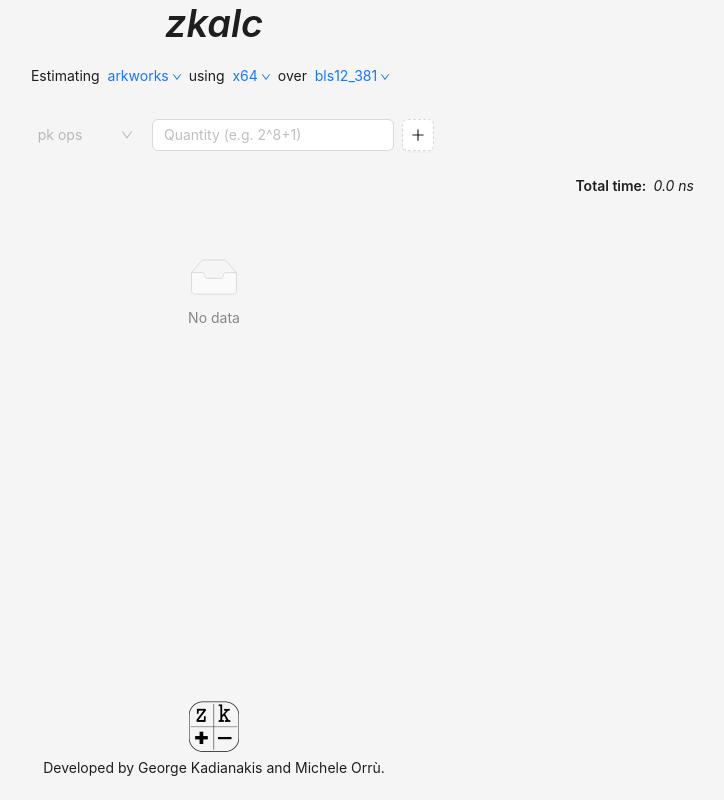
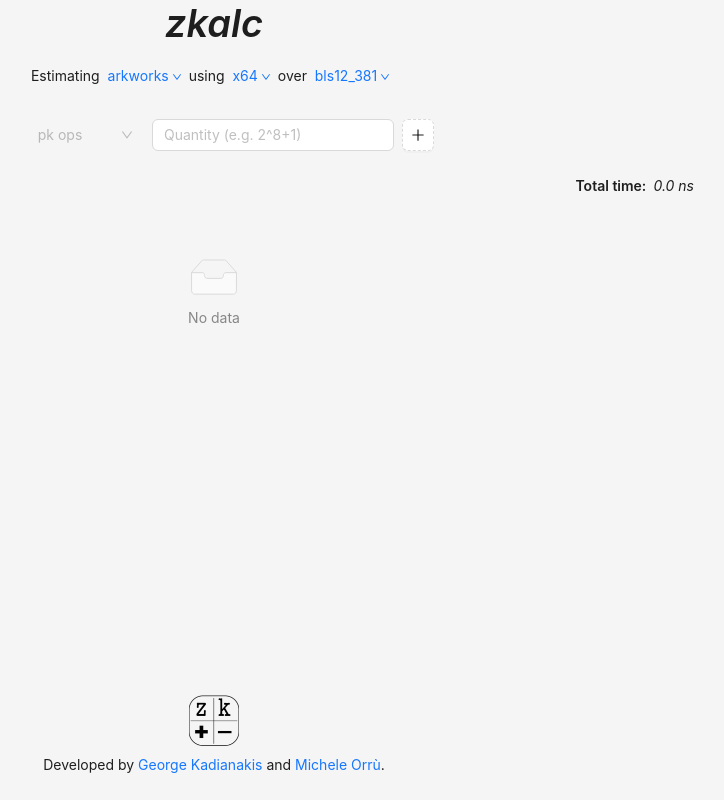
Before and after one commit to mmaker/zkalc, a Next.js app in the folder frontend/: page / in a window 1280 px wide. Shown: the whole page, without its empty margins (426-1150 px from the left). Built offline with nearby package versions, Linux system fonts and the light colour scheme.

Commit message:
Giving up on the authors list, workaround estimates.
Set all estimates for different platforms
to point to the same current estimate.

```diff
--- a/frontend/pages/index.js
+++ b/frontend/pages/index.js
@@ -41,16 +41,19 @@ const estimates = {
   blstrs: {
     bls12_381: {
       x64: estimates_blstrs,
+      m1pro: estimates_blstrs,
     },
   },
   arkworks: {
     bls12_381: {
       x64: estimates_arkworks,
+      m1pro: estimates_arkworks,
     },
   },
 };
 
 const { Title, Text } = Typography;
+
 
 const libs = [
   { label: "arkworks", key: "arkworks", version: "XXX", url: "XXX" },
@@ -70,28 +73,14 @@ const machines = [
   {
     label: "ec2-large3",
     key: "ec2",
+    disabled: true,
   },
 ];
 
 const curves = {
-  arkworks: [{ label: "bls12-381", key: "bls12-381" }],
-  blstrs: [{ label: "bls12-381", key: "bls12-381" }],
+  arkworks: [{ label: "bls12_381", key: "bls12_381" }],
+  blstrs: [{ label: "bls12_381", key: "bls12_381" }],
 };
-
-const items = [
-  {
-    label: "m1",
-    key: "1",
-  },
-  {
-    label: "2nd menu item",
-    key: "2",
-  },
-  {
-    label: "3rd menu item",
-    key: "3",
-  },
-];
 
 const operations = [
   {
@@ -154,14 +143,25 @@ const katex_settings = {
 };
 
 const Home = () => {
-  let ingredients_list = React.useRef(null);
+  let ingredientsList = React.useRef(null);
+
   useEffect(() => {
-    renderMathInElement(ingredients_list.current, katex_settings);
+    renderMathInElement(ingredientsList.current, katex_settings);
   });
+  // useEffect(() => {
+  //   let newAuthors = [...authors];
+  //   newAuthors.sort(() => Math.random() - 0.5);
+  //   setAuthors(newAuthors)
+  // });
+
   const [recipe, setRecipe] = React.useState([]);
   const [lib, setLib] = React.useState("arkworks");
   const [machine, setMachine] = React.useState("x64");
   const [curve, setCurve] = React.useState("bls12_381");
+  let authors = [
+    { name: "George Kadianakis", website: "https://asn-d6.github.io/" },
+    { name: "Michele Orrù", website: "https://tumbolandia.net" },
+  ];
 
   const [humanTimeFormat, setHumanTimeFormat] = React.useState(true);
 
@@ -281,10 +281,15 @@ const Home = () => {
     }
   };
 
-  const printAuthors = () => {
-    const authors = ["George Kadianakis", "Michele Orrù"];
-    // authors.sort(() => Math.random() - 0.5);
-    return `Developed by ${authors[0]} and ${authors[1]}.`;
+  const Authors = ({ authors }) => {
+    // only two authors for now
+    return (
+      <Text>
+        Developed by
+        <a href={authors[0].website}> {authors[0].name}</a> and{" "}
+        <a href={authors[1].website}>{authors[1].name}</a>.
+      </Text>
+    );
   };
 
   const validateQuantity = async (rule, value) => {
@@ -323,7 +328,7 @@ const Home = () => {
         over &nbsp;
         <Dropdown
           menu={{
-            items: curves["arkworks"],
+            items: curves[lib],
             onClick: ({ key }) => setCurve(key),
           }}
         >
@@ -392,14 +397,14 @@ const Home = () => {
             </Typography.Paragraph>
           </Col>
         </Row>
-        <Row justify="center" ref={ingredients_list}>
+        <Row justify="center" ref={ingredientsList}>
           <List
             dataSource={recipe}
-            style={{ maxHeight: "66.6vh", width: "90vh", overflowY: "scroll" }}
+            style={{ maxHeight: "64vh", width: "90vh", overflowY: "scroll" }}
             renderItem={(ingredient, index) => {
               return (
                 <List.Item key={index}>
-                  <Col span={10}>
+                  <Col span={14}>
                     ${formatFormula(ingredient.quantity)}$
                     &nbsp;&nbsp;&nbsp;&nbsp;
                     <Tooltip
@@ -414,7 +419,7 @@ const Home = () => {
                       }
                     </Tooltip>
                   </Col>
-                  <Col span={10} align="right">
+                  <Col span={6} align="right">
                     {estimatedTime([ingredient])}
                   </Col>
                   <Col span={1}>
@@ -433,7 +438,7 @@ const Home = () => {
           <Image src={logo} width={50} alt="" />
         </Link>
         <br />
-        {printAuthors()}
+        <Authors authors={authors} />
       </Layout.Footer>
     </Layout>
   );
```
